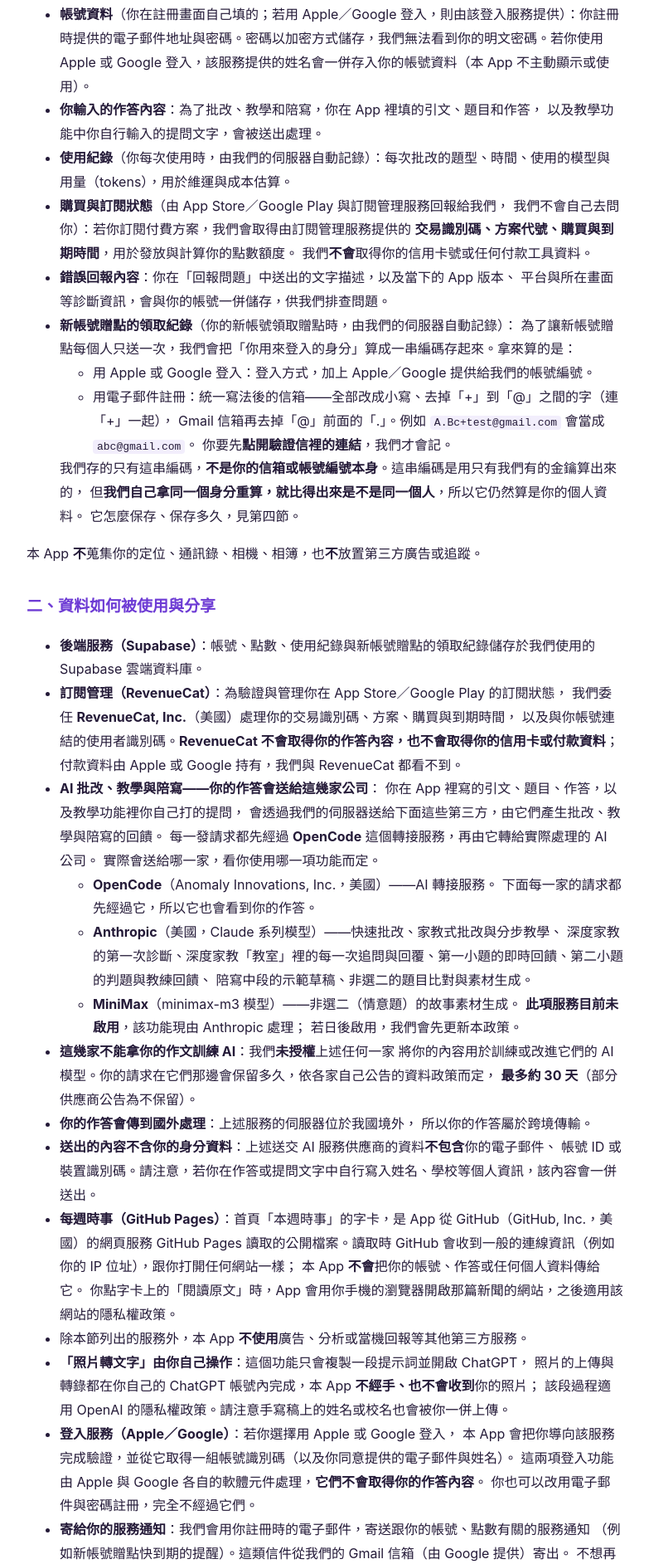
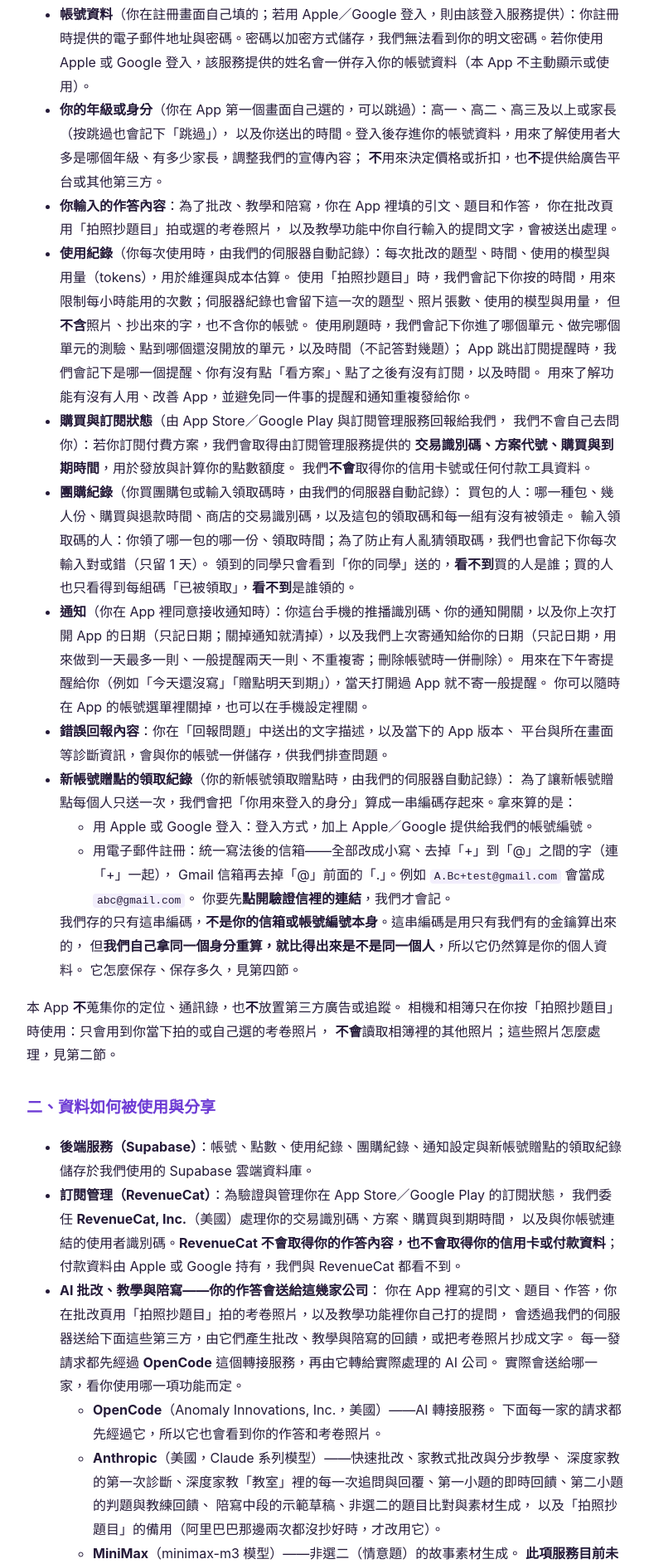
Before and after one commit to BORTYNG/howrite-legal, a plain HTML site: page privacy.html in a window 1280 px wide. Shown: the part 347-2232 px from the top of the page at 83% size, without its empty margins (248-1031 px from the left). Drawn offline with Linux system fonts and the light colour scheme.

Commit message:
3.3.1：privacy.html 換成好寫 repo docs/privacy.html（11-18，逐位元一致）

```diff
--- a/privacy.html
+++ b/privacy.html
@@ -16,7 +16,7 @@
 </head>
 <body>
   <h1>好寫 Howrite 隱私權政策</h1>
-  <p class="muted">最後更新：2026 年 11 月 10 日・適用於「好寫 Howrite」行動應用程式</p>
+  <p class="muted">最後更新：2026 年 11 月 18 日・適用於「好寫 Howrite」行動應用程式</p>
   <p class="contact">客服聯繫：LINE 官方帳號 <a href="https://line.me/R/ti/p/%40100lzilw">@100lzilw</a>（用手機點就能加好友）・Email <a href="mailto:howriteskill@gmail.com">howriteskill@gmail.com</a></p>
 
   <p>「好寫 Howrite」（以下稱「本 App」）是一款協助台灣學測國寫作答練習與 AI 批改的工具。
@@ -25,13 +25,29 @@
   <h2>一、我們蒐集的資料</h2>
   <ul>
     <li><strong>帳號資料</strong>（你在註冊畫面自己填的；若用 Apple／Google 登入，則由該登入服務提供）：你註冊時提供的電子郵件地址與密碼。密碼以加密方式儲存，我們無法看到你的明文密碼。若你使用 Apple 或 Google 登入，該服務提供的姓名會一併存入你的帳號資料（本 App 不主動顯示或使用）。</li>
+    <li><strong>你的年級或身分</strong>（你在 App 第一個畫面自己選的，可以跳過）：高一、高二、高三及以上或家長（按跳過也會記下「跳過」），
+        以及你送出的時間。登入後存進你的帳號資料，用來了解使用者大多是哪個年級、有多少家長，調整我們的宣傳內容；
+        <strong>不</strong>用來決定價格或折扣，也<strong>不</strong>提供給廣告平台或其他第三方。</li>
     <li><strong>你輸入的作答內容</strong>：為了批改、教學和陪寫，你在 App 裡填的引文、題目和作答，
+        你在批改頁用「拍照抄題目」拍或選的考卷照片，
         以及教學功能中你自行輸入的提問文字，會被送出處理。</li>
-    <li><strong>使用紀錄</strong>（你每次使用時，由我們的伺服器自動記錄）：每次批改的題型、時間、使用的模型與用量（tokens），用於維運與成本估算。</li>
+    <li><strong>使用紀錄</strong>（你每次使用時，由我們的伺服器自動記錄）：每次批改的題型、時間、使用的模型與用量（tokens），用於維運與成本估算。
+        使用「拍照抄題目」時，我們會記下你按的時間，用來限制每小時能用的次數；伺服器紀錄也會留下這一次的題型、照片張數、使用的模型與用量，
+        但<strong>不含</strong>照片、抄出來的字，也不含你的帳號。
+        使用刷題時，我們會記下你進了哪個單元、做完哪個單元的測驗、點到哪個還沒開放的單元，以及時間（不記答對幾題）；
+        App 跳出訂閱提醒時，我們會記下是哪一個提醒、你有沒有點「看方案」、點了之後有沒有訂閱，以及時間。
+        用來了解功能有沒有人用、改善 App，並避免同一件事的提醒和通知重複發給你。</li>
     <li><strong>購買與訂閱狀態</strong>（由 App Store／Google Play 與訂閱管理服務回報給我們，
         我們不會自己去問你）：若你訂閱付費方案，我們會取得由訂閱管理服務提供的
         <strong>交易識別碼、方案代號、購買與到期時間</strong>，用於發放與計算你的點數額度。
         我們<strong>不會</strong>取得你的信用卡號或任何付款工具資料。</li>
+    <li><strong>團購紀錄</strong>（你買團購包或輸入領取碼時，由我們的伺服器自動記錄）：
+        買包的人：哪一種包、幾人份、購買與退款時間、商店的交易識別碼，以及這包的領取碼和每一組有沒有被領走。
+        輸入領取碼的人：你領了哪一包的哪一份、領取時間；為了防止有人亂猜領取碼，我們也會記下你每次輸入對或錯（只留 1 天）。
+        領到的同學只會看到「你的同學」送的，<strong>看不到</strong>買的人是誰；買的人也只看得到每組碼「已被領取」，<strong>看不到</strong>是誰領的。</li>
+    <li><strong>通知</strong>（你在 App 裡同意接收通知時）：你這台手機的推播識別碼、你的通知開關，以及你上次打開 App 的日期（只記日期；關掉通知就清掉），以及我們上次寄通知給你的日期（只記日期，用來做到一天最多一則、一般提醒兩天一則、不重複寄；刪除帳號時一併刪除）。
+        用來在下午寄提醒給你（例如「今天還沒寫」「贈點明天到期」），當天打開過 App 就不寄一般提醒。
+        你可以隨時在 App 的帳號選單裡關掉，也可以在手機設定裡關。</li>
     <li><strong>錯誤回報內容</strong>：你在「回報問題」中送出的文字描述，以及當下的 App 版本、
         平台與所在畫面等診斷資訊，會與你的帳號一併儲存，供我們排查問題。</li>
     <li><strong>新帳號贈點的領取紀錄</strong>（你的新帳號領取贈點時，由我們的伺服器自動記錄）：
@@ -46,46 +62,57 @@
         但<strong>我們自己拿同一個身分重算，就比得出來是不是同一個人</strong>，所以它仍然算是你的個人資料。
         它怎麼保存、保存多久，見第四節。</li>
   </ul>
-  <p>本 App <strong>不</strong>蒐集你的定位、通訊錄、相機、相簿，也<strong>不</strong>放置第三方廣告或追蹤。</p>
+  <p>本 App <strong>不</strong>蒐集你的定位、通訊錄，也<strong>不</strong>放置第三方廣告或追蹤。
+     相機和相簿只在你按「拍照抄題目」時使用：只會用到你當下拍的或自己選的考卷照片，
+     <strong>不會</strong>讀取相簿裡的其他照片；這些照片怎麼處理，見第二節。</p>
 
   <h2>二、資料如何被使用與分享</h2>
   <ul>
-    <li><strong>後端服務（Supabase）</strong>：帳號、點數、使用紀錄與新帳號贈點的領取紀錄儲存於我們使用的 Supabase 雲端資料庫。</li>
+    <li><strong>後端服務（Supabase）</strong>：帳號、點數、使用紀錄、團購紀錄、通知設定與新帳號贈點的領取紀錄儲存於我們使用的 Supabase 雲端資料庫。</li>
     <li><strong>訂閱管理（RevenueCat）</strong>：為驗證與管理你在 App Store／Google Play 的訂閱狀態，
         我們委任 <strong>RevenueCat, Inc.</strong>（美國）處理你的交易識別碼、方案、購買與到期時間，
         以及與你帳號連結的使用者識別碼。<strong>RevenueCat 不會取得你的作答內容，也不會取得你的信用卡或付款資料</strong>；
         付款資料由 Apple 或 Google 持有，我們與 RevenueCat 都看不到。</li>
     <li><strong>AI 批改、教學與陪寫——你的作答會送給這幾家公司</strong>：
-        你在 App 裡寫的引文、題目、作答，以及教學功能裡你自己打的提問，
-        會透過我們的伺服器送給下面這些第三方，由它們產生批改、教學與陪寫的回饋。
+        你在 App 裡寫的引文、題目、作答，你在批改頁用「拍照抄題目」拍的考卷照片，以及教學功能裡你自己打的提問，
+        會透過我們的伺服器送給下面這些第三方，由它們產生批改、教學與陪寫的回饋，或把考卷照片抄成文字。
         每一發請求都先經過 <strong>OpenCode</strong> 這個轉接服務，再由它轉給實際處理的 AI 公司。
         實際會送給哪一家，看你使用哪一項功能而定。
       <ul>
         <li><strong>OpenCode</strong>（Anomaly Innovations, Inc.，美國）——AI 轉接服務。
-            下面每一家的請求都先經過它，所以它也會看到你的作答。</li>
+            下面每一家的請求都先經過它，所以它也會看到你的作答和考卷照片。</li>
         <li><strong>Anthropic</strong>（美國，Claude 系列模型）——快速批改、家教式批改與分步教學、
             深度家教的第一次診斷、深度家教「教室」裡的每一次追問與回覆、第一小題的即時回饋、第二小題的判題與教練回饋、
-            陪寫中段的示範草稿、非選二的題目比對與素材生成。</li>
+            陪寫中段的示範草稿、非選二的題目比對與素材生成，
+            以及「拍照抄題目」的備用（阿里巴巴那邊兩次都沒抄好時，才改用它）。</li>
         <li><strong>MiniMax</strong>（minimax-m3 模型）——非選二（情意題）的故事素材生成。
             <strong>此項服務目前未啟用</strong>，該功能現由 Anthropic 處理；
             若日後啟用，我們會先更新本政策。</li>
+        <li><strong>阿里巴巴 Alibaba</strong>（中國，Qwen 系列模型）——批改頁的「拍照抄題目」：把你拍的考卷照片抄成文字。
+            它只收到你拍的考卷照片，<strong>收不到</strong>你的作答。</li>
       </ul>
     </li>
     <li><strong>這幾家不能拿你的作文訓練 AI</strong>：我們<strong>未授權</strong>上述任何一家
         將你的內容用於訓練或改進它們的 AI 模型。你的請求在它們那邊會保留多久，依各家自己公告的資料政策而定，
         <strong>最多約 30 天</strong>（部分供應商公告為不保留）。</li>
     <li><strong>你的作答會傳到國外處理</strong>：上述服務的伺服器位於我國境外，
-        所以你的作答屬於跨境傳輸。</li>
+        所以你的作答和考卷照片屬於跨境傳輸。</li>
     <li><strong>送出的內容不含你的身分資料</strong>：上述送交 AI 服務供應商的資料<strong>不包含</strong>你的電子郵件、
-        帳號 ID 或裝置識別碼。請注意，若你在作答或提問文字中自行寫入姓名、學校等個人資訊，該內容會一併送出。</li>
+        帳號 ID 或裝置識別碼。請注意，若你在作答或提問文字中自行寫入姓名、學校等個人資訊，
+        或考卷照片上拍到姓名、座號，該內容會一併送出。</li>
     <li><strong>每週時事（GitHub Pages）</strong>：首頁「本週時事」的字卡，是 App 從 GitHub（GitHub, Inc.，美國）的網頁服務
         GitHub Pages 讀取的公開檔案。讀取時 GitHub 會收到一般的連線資訊（例如你的 IP 位址），跟你打開任何網站一樣；
         本 App <strong>不會</strong>把你的帳號、作答或任何個人資料傳給它。
         你點字卡上的「閱讀原文」時，App 會用你手機的瀏覽器開啟那篇新聞的網站，之後適用該網站的隱私權政策。</li>
     <li>除本節列出的服務外，本 App <strong>不使用</strong>廣告、分析或當機回報等其他第三方服務。</li>
-    <li><strong>「照片轉文字」由你自己操作</strong>：這個功能只會複製一段提示詞並開啟 ChatGPT，
-        照片的上傳與轉錄都在你自己的 ChatGPT 帳號內完成，本 App <strong>不經手、也不會收到</strong>你的照片；
+    <li><strong>作答欄旁的「照片轉文字」由你自己操作</strong>：這個功能只會複製一段提示詞並開啟 ChatGPT，
+        照片的上傳與轉錄都在你自己的 ChatGPT 帳號內完成，本 App <strong>不經手、也不會收到</strong>你的手寫稿照片；
         該段過程適用 OpenAI 的隱私權政策。請注意手寫稿上的姓名或校名也會被你一併上傳。</li>
+    <li><strong>批改頁的「拍照抄題目」</strong>：你拍或選的考卷照片（最多 3 張）會經過我們的伺服器，
+        送給上面列的 AI 服務抄成文字。照片和抄出來的字，我們<strong>不存進資料庫，也不寫進伺服器紀錄</strong>；
+        我們只記下你按的時間，以及不含內容的用量紀錄（見第一節「使用紀錄」）。照片在 AI 公司那邊保留多久，跟上面說的一樣：<strong>最多約 30 天</strong>。
+        抄出來的字會填進題目欄；你按下批改之後，就跟你自己打的題目一樣處理。
+        拍的時候不必拍到姓名、座號；如果拍進去了，也會一起送出。</li>
     <li><strong>登入服務（Apple／Google）</strong>：若你選擇用 Apple 或 Google 登入，
         本 App 會把你導向該服務完成驗證，並從它取得一組帳號識別碼（以及你同意提供的電子郵件與姓名）。
         這兩項登入功能由 Apple 與 Google 各自的軟體元件處理，<strong>它們不會取得你的作答內容</strong>。
@@ -93,11 +120,14 @@
     <li><strong>寄給你的服務通知</strong>：我們會用你註冊時的電子郵件，寄送跟你的帳號、點數有關的服務通知
         （例如新帳號贈點快到期的提醒）。這類信件從我們的 Gmail 信箱（由 Google 提供）寄出。
         不想再收到，回信告訴我們就會停寄。</li>
+    <li><strong>推播通知（Firebase Cloud Messaging，Google LLC，美國）</strong>：我們透過 Google 的 Firebase 把通知送到你的手機。
+        Google 會收到你手機的推播識別碼、通知的文字，以及 App 和手機系統的版本這類一般連線資訊，<strong>收不到</strong>你的作答、帳號或電子郵件。
+        iPhone 的通知最後由 Apple 的推播服務送達。</li>
     <li><strong>第三方的保護標準</strong>：與本 App 分享使用者資料的第三方——
-        後端服務 Supabase、訂閱管理服務 RevenueCat、登入服務 Apple 與 Google，
-        以及上述 AI 服務 OpenCode、Anthropic、MiniMax——均須提供與本政策所述<strong>相同或同等</strong>的資料保護標準。
+        後端服務 Supabase、訂閱管理服務 RevenueCat、登入服務 Apple 與 Google、推播服務 Google Firebase，
+        以及上述 AI 服務 OpenCode、Anthropic、MiniMax、阿里巴巴——均須提供與本政策所述<strong>相同或同等</strong>的資料保護標準。
         我們會依此標準審視各家公告的資料政策，若有任何一家不再符合，我們會停止使用該服務或更新本政策。</li>
-    <li>我們<strong>不會</strong>販售你的個人資料，也不會將其用於前述批改、教學、陪寫、訂閱管理、寄送帳號與點數的服務通知，以及確認新帳號贈點每人只送一次（見第一節）這些目的以外的用途。</li>
+    <li>我們<strong>不會</strong>販售你的個人資料，也不會將其用於前述批改、教學、陪寫、訂閱管理、團購、寄送帳號與點數的服務通知與 App 通知、確認新帳號贈點每人只送一次（見第一節）、了解功能使用情形以改善 App，以及依年級分布調整宣傳內容這些目的以外的用途。</li>
   </ul>
 
   <h2>三、批改快取</h2>
@@ -117,7 +147,9 @@
     <li>🔴 <strong>刪除帳號不會取消你在 App Store 或 Google Play 的訂閱。</strong>
         請自行至商店取消，否則商店仍會持續扣款。刪除帳號後，
         剩餘點數與該訂閱期內的權益一併失效，且不予退款。</li>
-    <li>使用紀錄在帳號刪除後會被去識別化（移除與你的關聯）以供彙總統計。</li>
+    <li>使用紀錄在帳號刪除後會被去識別化（移除與你的關聯）以供彙總統計。
+        刷題紀錄、訂閱提醒紀錄、你選的年級或身分、通知設定與推播識別碼，則在刪除帳號時一併刪除。
+        團購方面：你買的團購包，刪除帳號後購買紀錄會去識別化，還沒被領的領取碼同學仍然可以領；你領到的那一份會隨你的帳號一起刪除。</li>
     <li><strong>新帳號贈點的領取紀錄</strong>（第一節說的那串編碼）另外單獨存放，裡面只有
         <strong>編碼、領取時間，和被擋下的次數</strong>（之後有人用同一個身分再註冊、被我們擋下沒送贈點的次數），
         不連到你的帳號 ID、作文、批改紀錄或任何其他資料。
```
